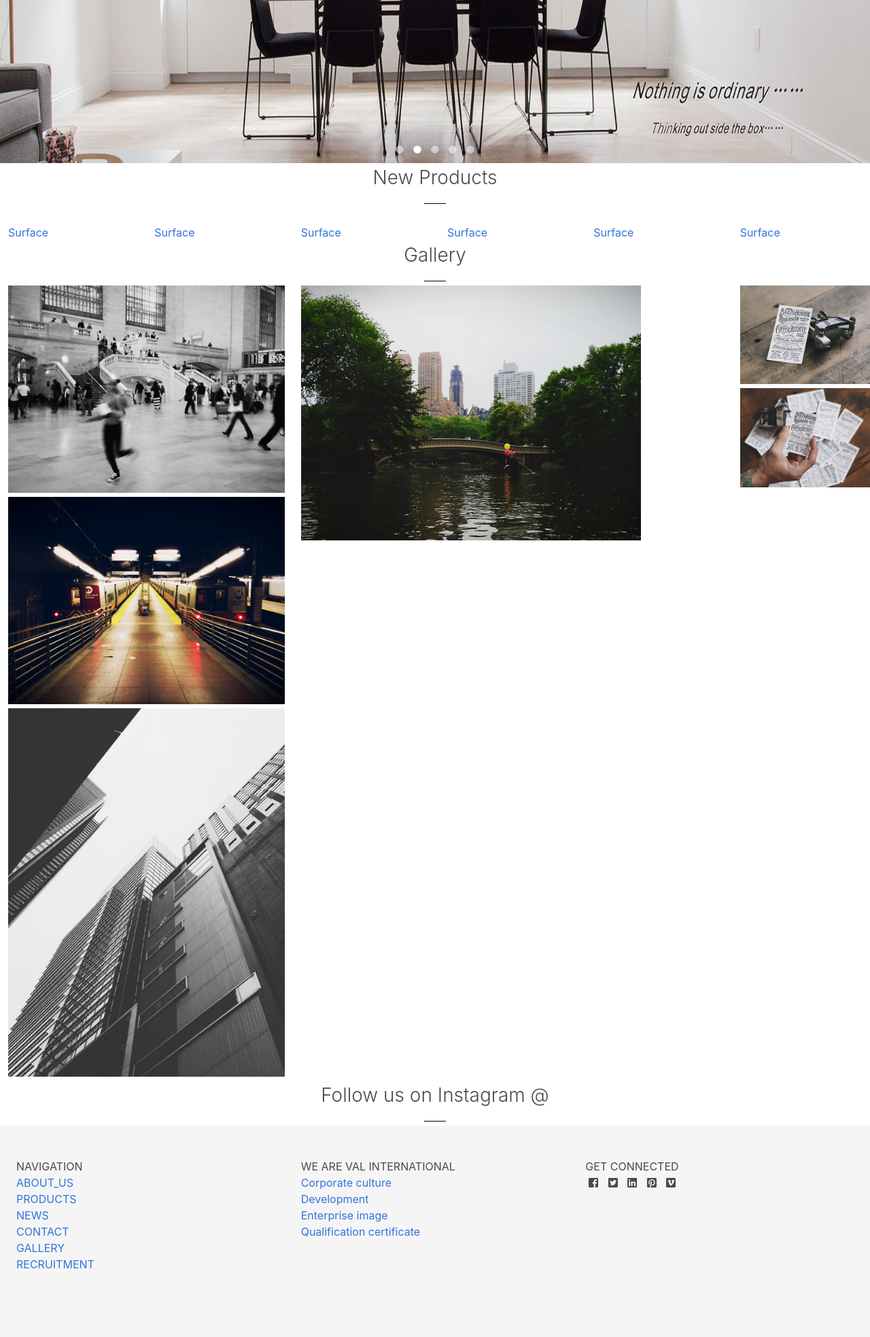
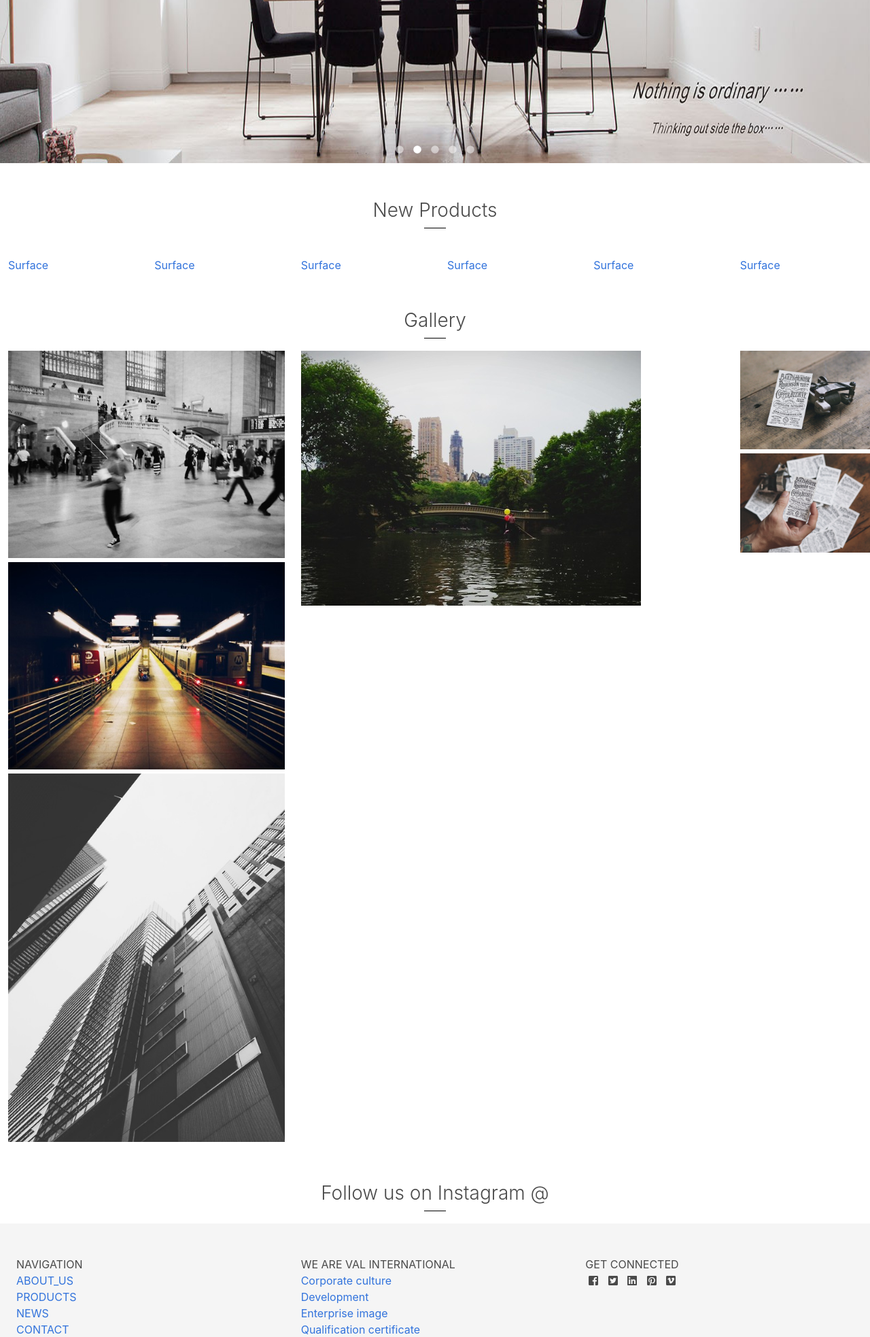
Before and after one commit to a972667237/Val, a Django app: page / in a window 1280 px wide. Shown: the part 607-2574 px from the top of the page at 68% size. Before the commit the page ends 2473 px from the top, so only its background shows below. Run offline with Django 3.2, Linux system fonts and the light colour scheme; data comes from the database, SQL or seed files in the repository; some libraries are stand-ins or nearby versions.

Commit message:
feat(vertial-card): move bottom

```diff
--- a/static/css/index.css
+++ b/static/css/index.css
@@ -40,6 +40,10 @@ header{
     background-size: 100%;
 }
 
+.vertials-card{
+    margin-top: 48px;
+}
+
 .vertial-content.columns{
     margin-left: 0;
 }
@@ -57,5 +61,6 @@ header{
     display: inline-block;
     width: 2em;
     border-bottom: 1px solid #000;
-    margin-top: -12px;
+    position: relative;
+    top: -12px;
 }
```
Also changed, not shown: 1 other file.
